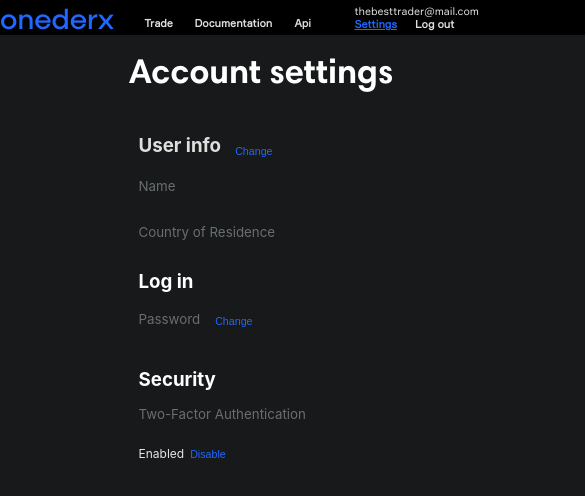
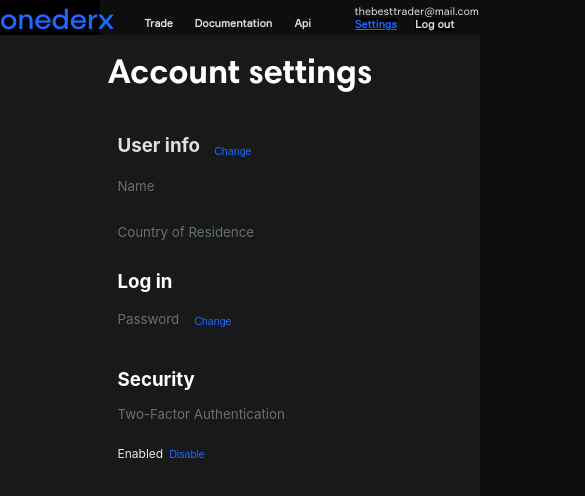
Before and after one commit to Stadionova/test-proj__onederx, a React (Create React App) app: page / in a window 390 px wide. Shown: the top 496 px of the page, 585 px wide, since content can reach past the window. Built offline with nearby package versions, Linux system fonts and the light colour scheme.

Commit message:
changed media width to delete scrolls

```diff
--- a/src/Components/AccountSetting/AccountSetting.module.css
+++ b/src/Components/AccountSetting/AccountSetting.module.css
@@ -56,7 +56,7 @@ button {
   }
 
   .container__settings {
-    width: 482px;
+    width: 440px;
     margin: 20px;
   }
 
--- a/src/Components/App/App.css
+++ b/src/Components/App/App.css
@@ -22,6 +22,11 @@ body {
 }
 
 @media (max-width: 900px) {
+  .containerApp {
+    width: 100px;
+    margin: 0;
+  }
+
   .containerApp-header {
     width: 0px;
     margin: 0;
--- a/src/Components/Login/Login.css
+++ b/src/Components/Login/Login.css
@@ -44,7 +44,7 @@
 @media (max-width: 900px) {
   .logIn__container {
     margin-top: 40px;
-    width: 585px;
+    width: 285px;
     margin: 0 auto;
   }
 }
--- a/src/Components/Security/Security.css
+++ b/src/Components/Security/Security.css
@@ -32,7 +32,7 @@
 
 @media (max-width: 900px) {
   .security__container {
-    width: 585px;
+    width: 285px;
     margin: 0 auto;
     margin-top: 40px;
   }
--- a/src/Components/UserInfo/UserInfo.css
+++ b/src/Components/UserInfo/UserInfo.css
@@ -55,7 +55,7 @@
 
 @media (max-width: 900px) {
   .userInfo__container {
-    width: 585px;
+    width: 285px;
     margin: 0 auto;
   }
 }
```
